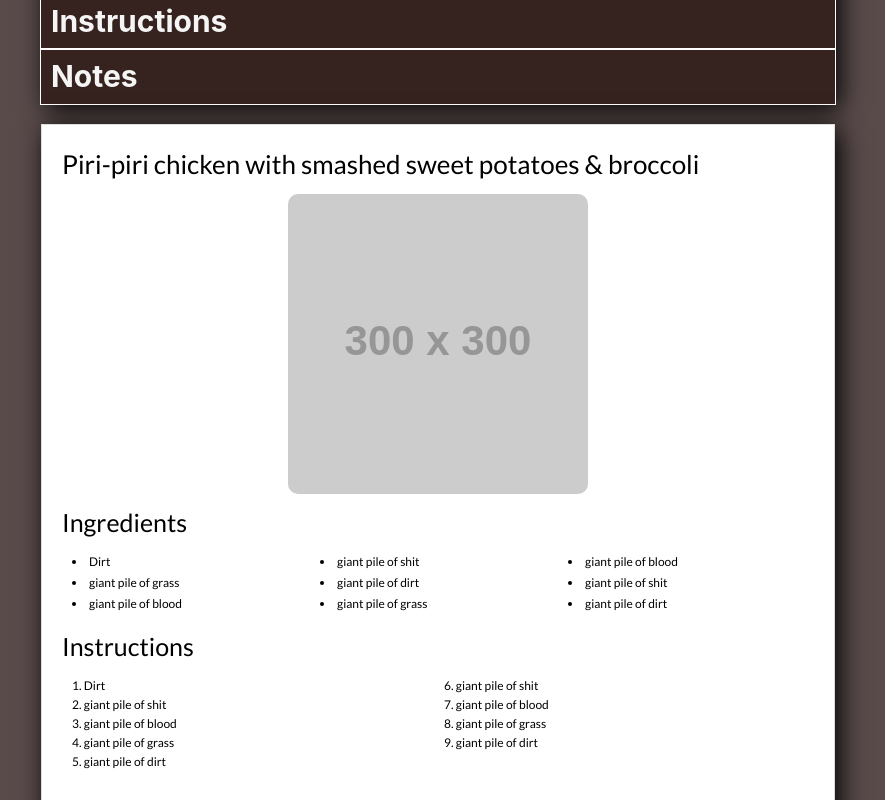
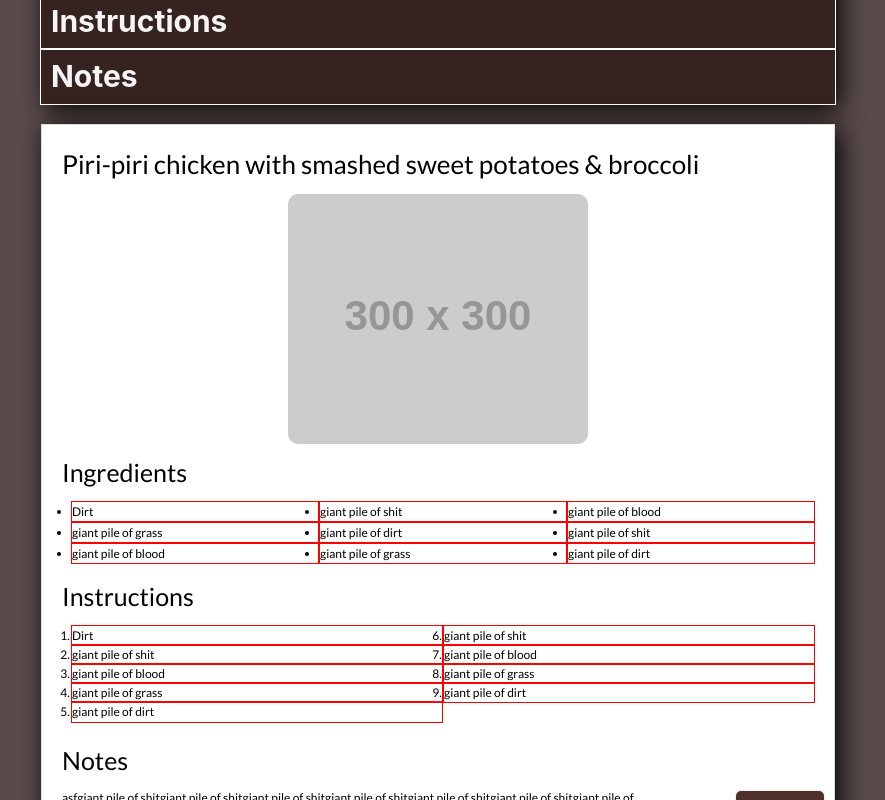
Before and after one commit to orzcode/foodcard, a React (Vite) app: page / in a window 1280 px wide. Shown: the part 500-1300 px from the top of the page, without its empty margins (202-1087 px from the left). Built offline with nearby package versions, Linux system fonts and the light colour scheme.

Commit message:
remove line-inside on li items
add flex justify spacebetween to PreviewPane - helps fill
print ver

```diff
--- a/src/styles/PreviewPane.css
+++ b/src/styles/PreviewPane.css
@@ -15,6 +15,7 @@
     page-break-inside: avoid;
     break-inside: avoid;
 
+    max-height: 100%;
 
 }
 
@@ -24,7 +25,7 @@
     max-height: 300px;
     border-radius: 1rem;
     object-fit: cover;
-    aspect-ratio: 1;
+    aspect-ratio: 1.2 / 1;
     display: block;
     margin: 0 auto 1rem auto;
 }
@@ -44,6 +45,7 @@
 .PreviewPane ul li, .PreviewPane ol li {
     line-height: 1.6;
     font-size: 1.2rem;
+    outline: 1px solid red;
 }
 
 .PreviewPane .ingredients ul {
@@ -51,7 +53,8 @@
     grid-template-columns: repeat(3, 1fr); /* Three columns for ingredients */
     gap: 0.2rem;
     padding-left: 1rem; /* Remove left padding for grid layout */
-    list-style-position: inside;
+    /* list-style-position: inside; */
+
 }
 
 
@@ -60,7 +63,7 @@
     column-gap: 1rem; /* Adds some space between the two columns */
     gap: 0.2rem;
     padding-left: 1rem; /* Remove left padding for grid layout */
-    list-style-position: inside;
+    /* list-style-position: inside; */
 }
 
 .PreviewPane .instructions li {
@@ -93,6 +96,7 @@
         box-sizing: border-box;
         min-height: 100vh;
         height: 100vh;
+
     }
 
     .printButton {
```
